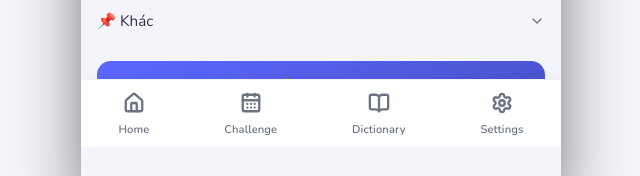
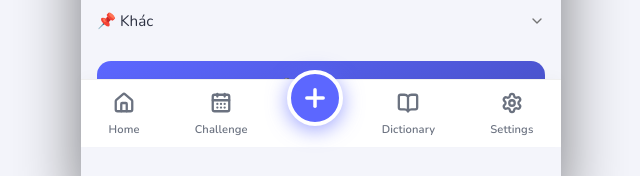
Before and after one commit to lntduong/langme, a Next.js app: page /add in a window 1280 px wide. Shown: the part 653-829 px from the top of the page, without its empty margins (319-959 px from the left). Built offline with nearby package versions, Linux system fonts and the light colour scheme; no server answers.

Commit message:
Add center '+' button to BottomNav and improve Select component styling for Light Theme

```diff
--- a/src/app/add/page.tsx
+++ b/src/app/add/page.tsx
@@ -297,14 +297,14 @@ export default function AddWordPage() {
           <div className={styles.inputGroup}>
             <label className={styles.label}>Phân loại</label>
             <Select value={category} onValueChange={(val) => setCategory(val || "other")}>
-              <SelectTrigger className="w-full bg-[rgba(26,26,62,0.5)] border-[rgba(255,255,255,0.06)] h-[50px] rounded-[14px] text-[0.95rem] px-4 text-white hover:bg-[rgba(36,36,80,0.8)] focus:ring-[rgba(108,92,231,0.15)] focus:ring-3 focus:border-[#6C5CE7] transition-all shadow-none">
+              <SelectTrigger className="w-full h-[56px] bg-[var(--bg-tertiary)] border-[var(--border-color)] rounded-[var(--radius-lg)] text-[0.95rem] px-4 shadow-none">
                 <SelectValue>
                   {CONFIG.categoryLabels[category as keyof typeof CONFIG.categoryLabels] || 'Chọn phân loại'}
                 </SelectValue>
               </SelectTrigger>
-              <SelectContent className="bg-[#1A1A3E] border-[rgba(255,255,255,0.06)] text-white backdrop-blur-xl rounded-[14px]">
+              <SelectContent>
                 {CONFIG.categories.map((cat) => (
-                  <SelectItem key={cat} value={cat} className="focus:bg-[#6C5CE7] focus:text-white cursor-pointer py-2 rounded-[8px] my-1 mx-1">
+                  <SelectItem key={cat} value={cat}>
                     {CONFIG.categoryLabels[cat]}
                   </SelectItem>
                 ))}
--- a/src/components/layout/BottomNav.module.css
+++ b/src/components/layout/BottomNav.module.css
@@ -53,3 +53,35 @@
 .active .label {
   font-weight: 800;
 }
+
+/* --- Center Button --- */
+.centerItem {
+  display: flex;
+  justify-content: center;
+  align-items: center;
+  transform: translateY(-16px);
+  z-index: 101;
+  transition: all var(--transition-normal);
+}
+
+.centerIcon {
+  width: 56px;
+  height: 56px;
+  background: linear-gradient(135deg, var(--primary), var(--secondary));
+  border-radius: 50%;
+  display: flex;
+  align-items: center;
+  justify-content: center;
+  color: white;
+  box-shadow: 0 4px 12px rgba(92, 103, 255, 0.4);
+  border: 4px solid var(--bg-secondary);
+}
+
+.centerItem:active {
+  transform: translateY(-14px) scale(0.9);
+}
+
+.centerItem.active .centerIcon {
+  box-shadow: 0 4px 20px rgba(92, 103, 255, 0.6);
+  background: var(--primary);
+}
--- a/src/components/layout/BottomNav.tsx
+++ b/src/components/layout/BottomNav.tsx
@@ -4,7 +4,7 @@ import Link from "next/link";
 import { usePathname } from "next/navigation";
 import styles from "./BottomNav.module.css";
 
-import { Home, CalendarDays, BookOpen, Settings } from "lucide-react";
+import { Home, CalendarDays, Plus, BookOpen, Settings } from "lucide-react";
 
 const navItems = [
   {
@@ -16,6 +16,12 @@ const navItems = [
     href: "/challenge",
     label: "Challenge",
     icon: <CalendarDays size={22} strokeWidth={2.5} />,
+  },
+  {
+    href: "/add",
+    label: "Add",
+    icon: <Plus size={28} strokeWidth={3} />,
+    isCenter: true,
   },
   {
     href: "/dictionary",
@@ -38,6 +44,19 @@ export default function BottomNav() {
         const isActive =
           pathname === item.href ||
           (item.href !== "/" && pathname.startsWith(item.href));
+
+        if (item.isCenter) {
+          return (
+            <Link
+              key={item.href}
+              href={item.href}
+              className={`${styles.centerItem} ${isActive ? styles.active : ""}`}
+            >
+              <div className={styles.centerIcon}>{item.icon}</div>
+            </Link>
+          );
+        }
+
         return (
           <Link
             key={item.href}
--- a/src/components/ui/select.tsx
+++ b/src/components/ui/select.tsx
@@ -83,7 +83,7 @@ function SelectContent({
         <SelectPrimitive.Popup
           data-slot="select-content"
           data-align-trigger={alignItemWithTrigger}
-          className={cn("relative isolate z-50 max-h-(--available-height) w-(--anchor-width) min-w-36 origin-(--transform-origin) overflow-x-hidden overflow-y-auto rounded-lg bg-popover text-popover-foreground shadow-md ring-1 ring-foreground/10 duration-100 data-[align-trigger=true]:animate-none data-[side=bottom]:slide-in-from-top-2 data-[side=inline-end]:slide-in-from-left-2 data-[side=inline-start]:slide-in-from-right-2 data-[side=left]:slide-in-from-right-2 data-[side=right]:slide-in-from-left-2 data-[side=top]:slide-in-from-bottom-2 data-open:animate-in data-open:fade-in-0 data-open:zoom-in-95 data-closed:animate-out data-closed:fade-out-0 data-closed:zoom-out-95", className )}
+          className={cn("relative isolate z-50 max-h-(--available-height) w-(--anchor-width) min-w-40 origin-(--transform-origin) overflow-x-hidden overflow-y-auto rounded-[var(--radius-lg)] bg-[var(--bg-card)] text-[var(--text-primary)] shadow-xl border border-[var(--border-color)] p-1.5 duration-100 data-[align-trigger=true]:animate-none data-[side=bottom]:slide-in-from-top-2 data-[side=inline-end]:slide-in-from-left-2 data-[side=inline-start]:slide-in-from-right-2 data-[side=left]:slide-in-from-right-2 data-[side=right]:slide-in-from-left-2 data-[side=top]:slide-in-from-bottom-2 data-open:animate-in data-open:fade-in-0 data-open:zoom-in-95 data-closed:animate-out data-closed:fade-out-0 data-closed:zoom-out-95", className )}
           {...props}
         >
           <SelectScrollUpButton />
@@ -117,7 +117,7 @@ function SelectItem({
     <SelectPrimitive.Item
       data-slot="select-item"
       className={cn(
-        "relative flex w-full cursor-default items-center gap-1.5 rounded-md py-1 pr-8 pl-1.5 text-sm outline-hidden select-none focus:bg-accent focus:text-accent-foreground not-data-[variant=destructive]:focus:**:text-accent-foreground data-disabled:pointer-events-none data-disabled:opacity-50 [&_svg]:pointer-events-none [&_svg]:shrink-0 [&_svg:not([class*='size-'])]:size-4 *:[span]:last:flex *:[span]:last:items-center *:[span]:last:gap-2",
+        "relative flex w-full cursor-pointer items-center gap-2 rounded-md py-3 px-4 text-[0.95rem] outline-none select-none focus:bg-[var(--primary)] focus:text-white data-disabled:pointer-events-none data-disabled:opacity-50 [&_svg]:pointer-events-none [&_svg]:shrink-0 [&_svg:not([class*='size-'])]:size-4",
         className
       )}
       {...props}
```
